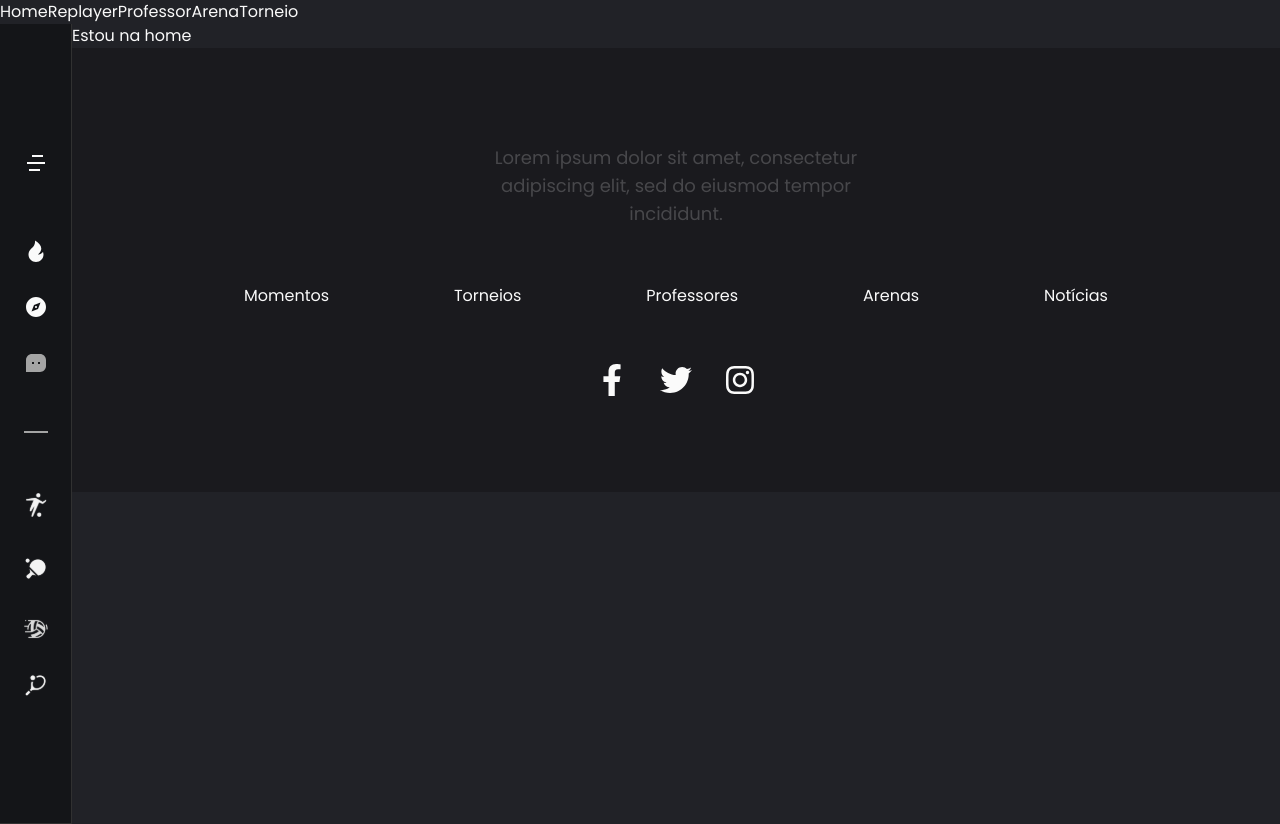
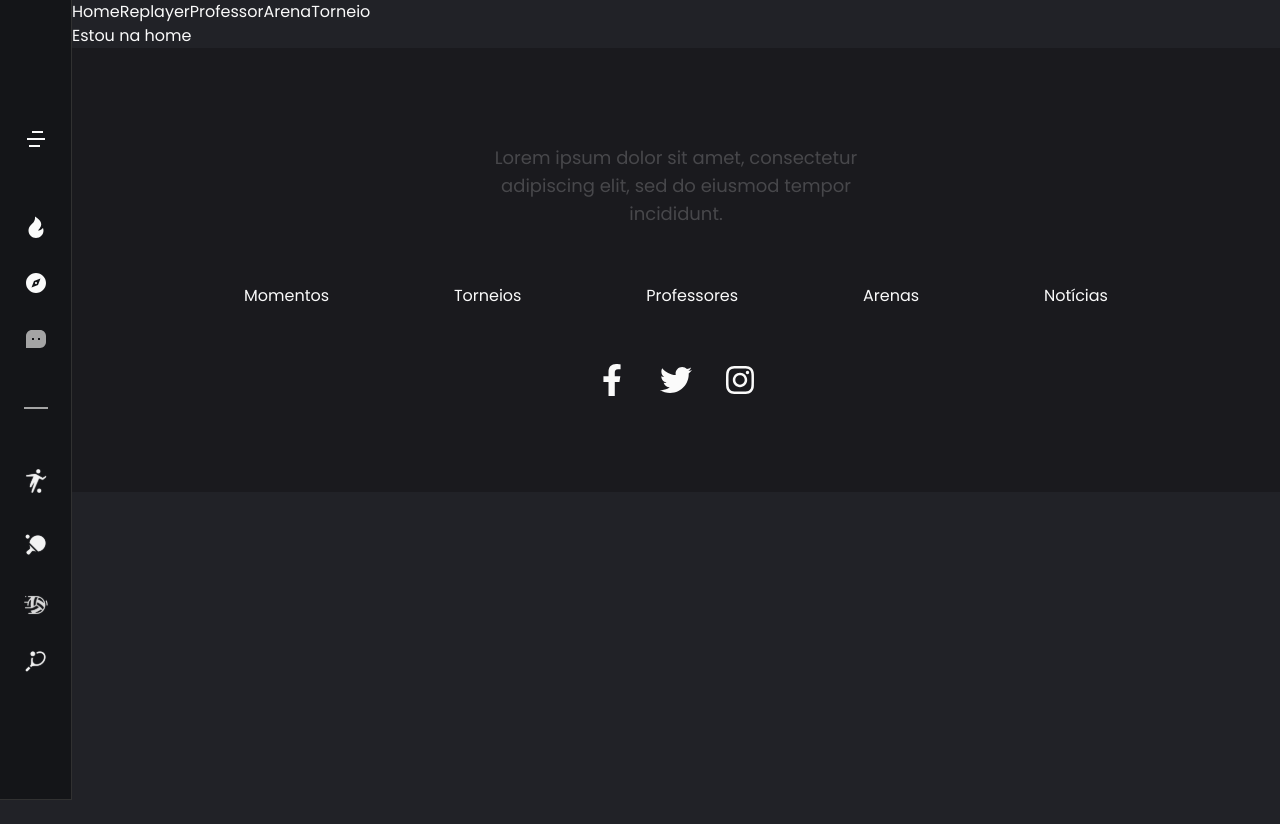
Before and after one commit to chrishenderson07/smt, a Next.js app: page / in a window 1280 px wide. After the commit the page ends 800 px from the top, so only its background shows below. Built offline with nearby package versions, Linux system fonts and the light colour scheme.

Commit message:
fix: adjusts components in Layout

```diff
--- a/src/app/layout.tsx
+++ b/src/app/layout.tsx
@@ -26,10 +26,10 @@ export default function RootLayout({
 		<html lang="en">
 			<body
 				className={`${poppins.className} bg-primaryBackground text-card-foreground`}>
-				<NavBar />
 				<div className="flex">
 					<SideBar />
 					<div className="grow">
+						<NavBar />
 						{children}
 						<Footer />
 					</div>
```
